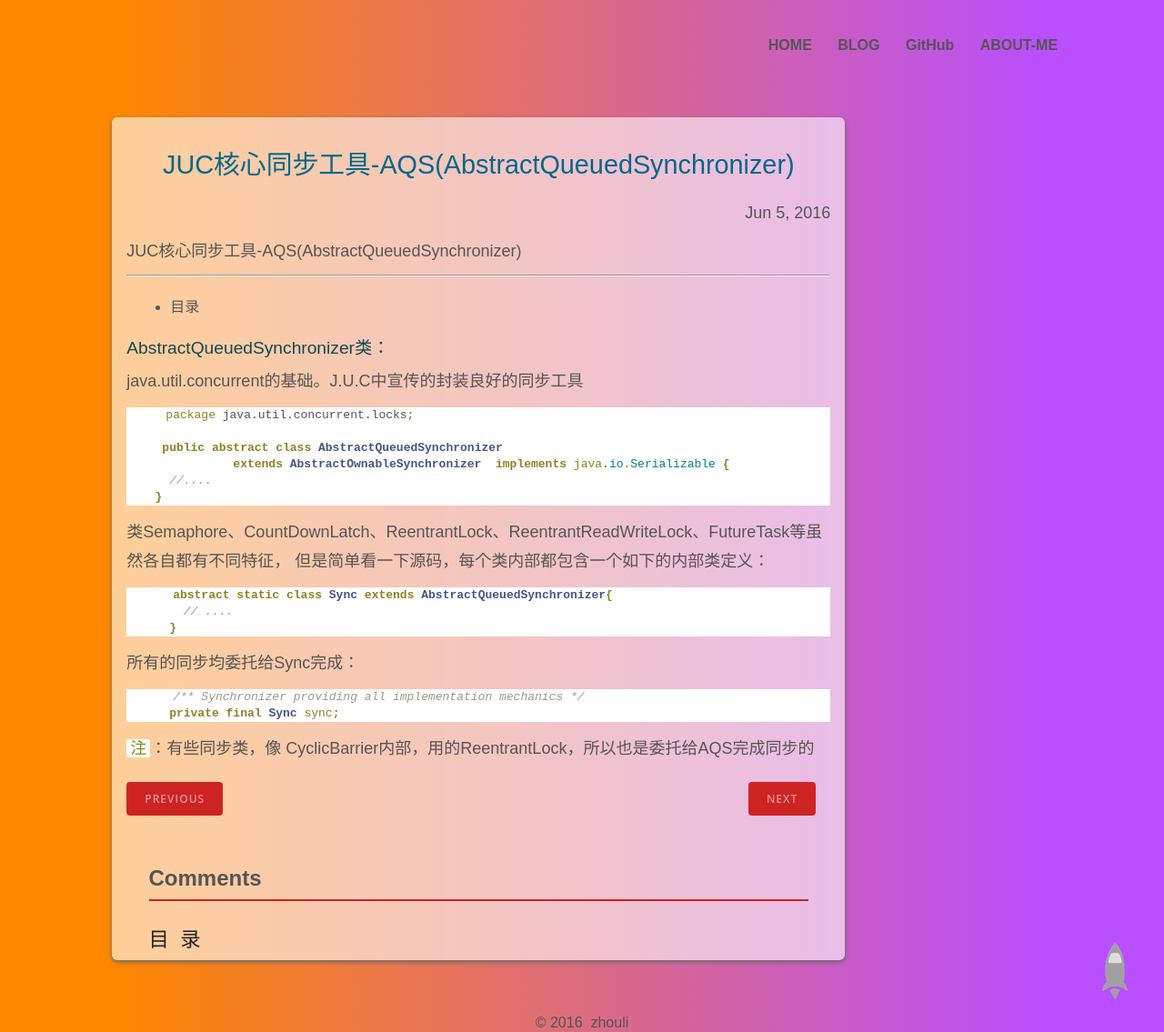
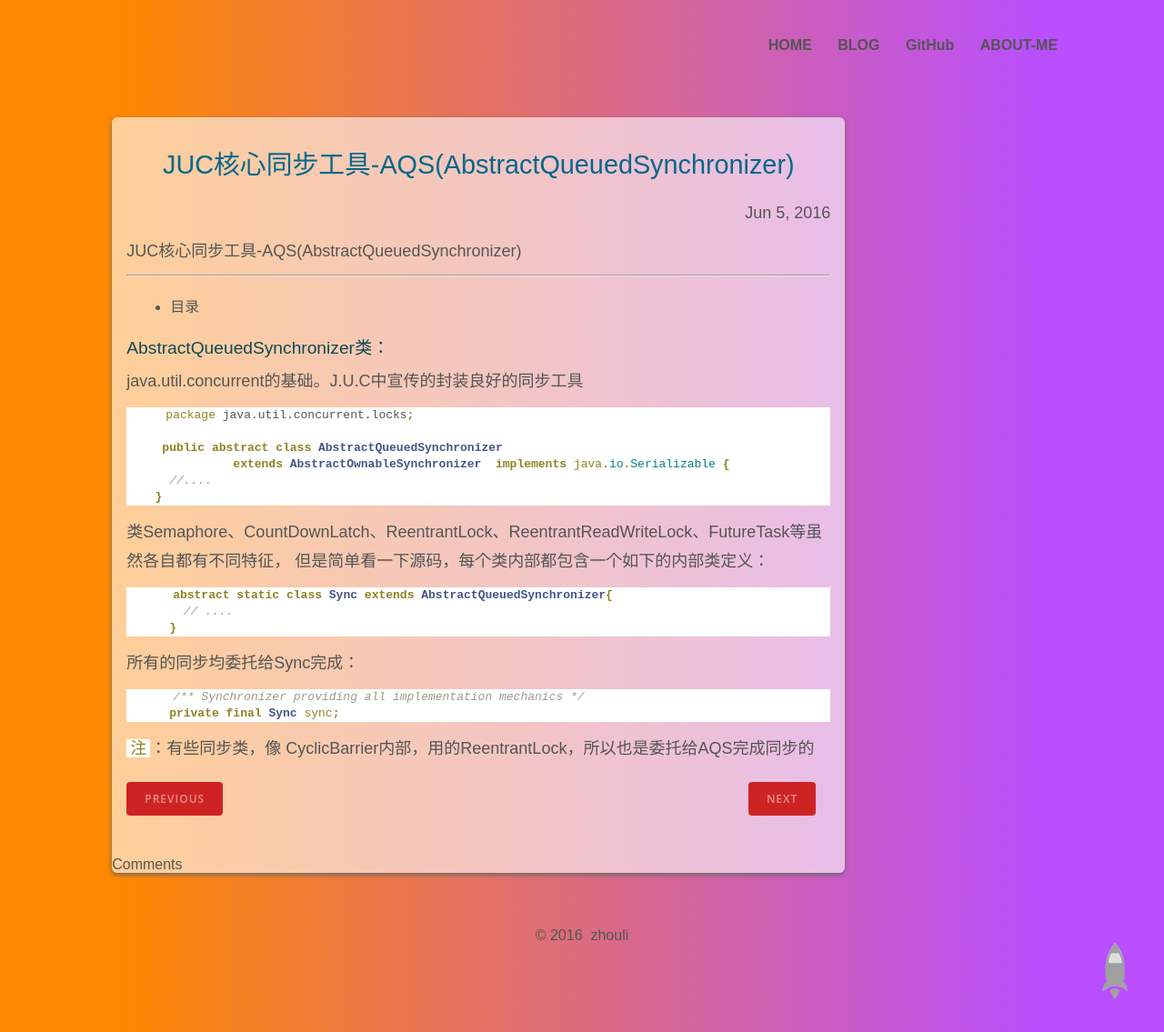
Before and after one commit to zhouliking/zhouliking.github.com, a Jekyll site: the page built from _posts/2016-06-05-java-JUC-AQS(AbstractQueuedSynchronizer).md, in a window 1280 px wide. Shown: the whole page at 91% size. Built offline with Jekyll 4.4.1, drawn with Linux system fonts in a browser that asks for light colours; comment, search, counter and statistics services are not loaded; a style sheet for code colours, icons or effects is not loaded.

Commit message:
Update post.html

```diff
--- a/_layouts/post.html
+++ b/_layouts/post.html
@@ -26,7 +26,7 @@ layout: page
     <div class="catalog-menu-content"></div>
 </div>
 
-<div class="comment">
+<div class="comment123">
     <span>Comments</span>
 
     <div class="ds-thread" data-thread-key="{{ page.id }}" data-title="{{ page.title }}" data-url="zlresource.github.io{{ page.url }}"></div>
@@ -42,5 +42,5 @@ layout: page
 				 || document.getElementsByTagName('body')[0]).appendChild(ds);
 			})();
 	</script>
-	 <h3>目&nbsp;&nbsp;录</h3>
+
 </div>
```
